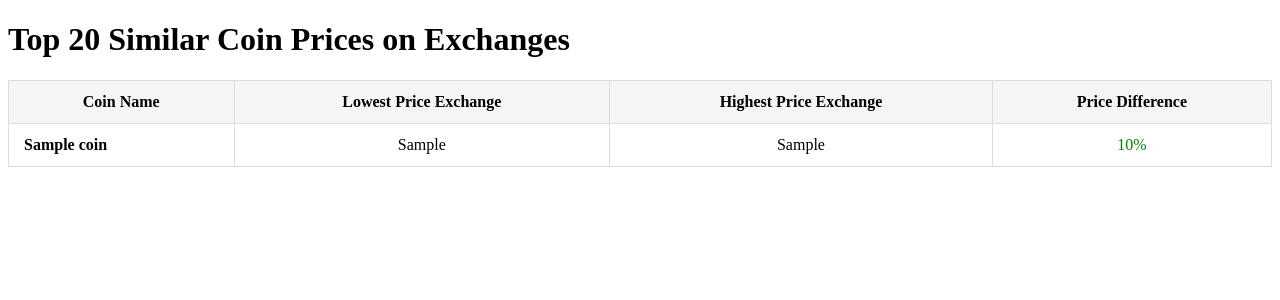
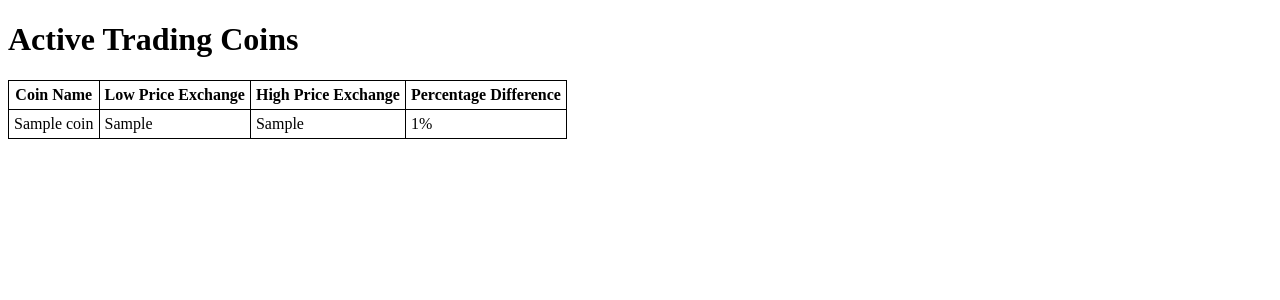
Before and after one commit to alaminizaan100/webprice, a Flask app: template templates/index.html in a window 1280 px wide. Shown: the top 300 px of the page. Run offline with Flask 2, Linux system fonts and the light colour scheme; the template is opened without the code that fills it: most values are stand-ins (such as "Sample title", 1, 10 or a date in 2020).

Commit message:
Update index.html

```diff
--- a/templates/index.html
+++ b/templates/index.html
@@ -1,52 +1,33 @@
 <!DOCTYPE html>
 <html>
 <head>
-	<title>Top 20 Similar Coin Prices on Exchanges</title>
+    <title>Active Trading Coins</title>
     <style>
-		table {
+        table, th, td {
+            border: 1px solid black;
             border-collapse: collapse;
-			width: 100%;
-			margin: 20px 0;
-		}
-		table th, table td {
-			padding: 12px 15px;
-			text-align: center;
-			border: 1px solid #ddd;
-		}
-		table th {
-			background-color: #f5f5f5;
-			font-weight: bold;
-		}
-		table td.coin-name {
-			text-align: left;
-			font-weight: bold;
-		}
-		table td.green {
-			color: green;
-		}
-		table td.red {
-			color: red;
+            padding: 5px;
         }
     </style>
 </head>
 <body>
-	<h1>Top 20 Similar Coin Prices on Exchanges</h1>
+    <h1>Active Trading Coins</h1>
     <table>
         <thead>
             <tr>
                 <th>Coin Name</th>
-				<th>Lowest Price Exchange</th>
-				<th>Highest Price Exchange</th>
-				<th>Price Difference</th>
+                <th>Low Price Exchange</th>
+                <th>High Price Exchange</th>
+                <th>Percentage Difference</th>
             </tr>
         </thead>
         <tbody>
             {% for coin in coins %}
                 <tr>
-				<td class="coin-name">{{ coin.name }}</td>
-				<td>{{ coin.lowest_exchange }}</td>
-				<td>{{ coin.highest_exchange }}</td>
-				<td class="{{ 'green' if coin.price_diff >= 0 else 'red' }}">{{ coin.price_diff }}%</td>
+                    <td>{{ coin['name'] }}</td>
+                    <td>{{ coin['low_exchange'] }}</td>
+                    <td>{{ coin['high_exchange'] }}</td>
+                    <td>{{ coin['percentage_diff'] }}%</td>
                 </tr>
             {% endfor %}
         </tbody>
```
Lines whose indentation alone changed are shown as unchanged.
